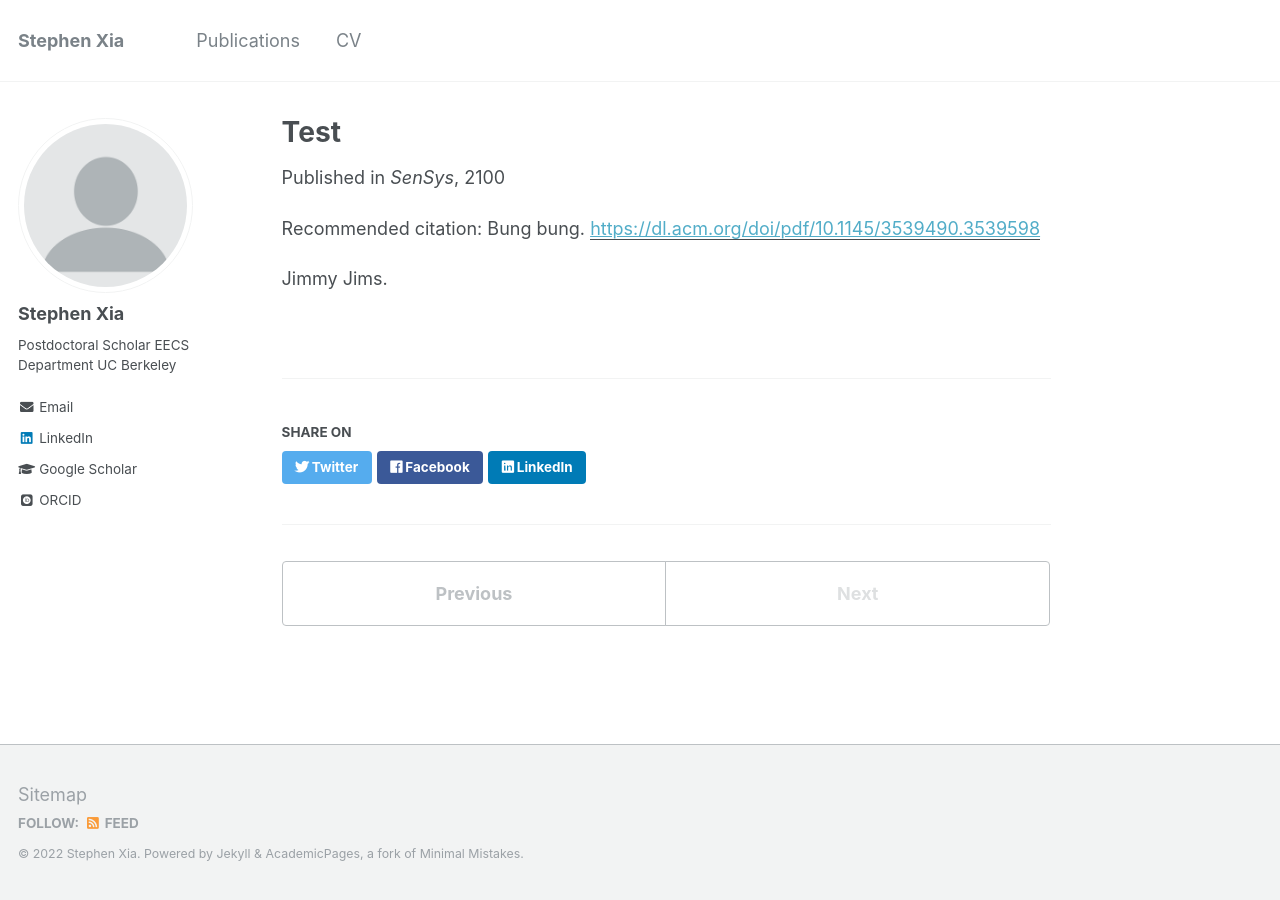
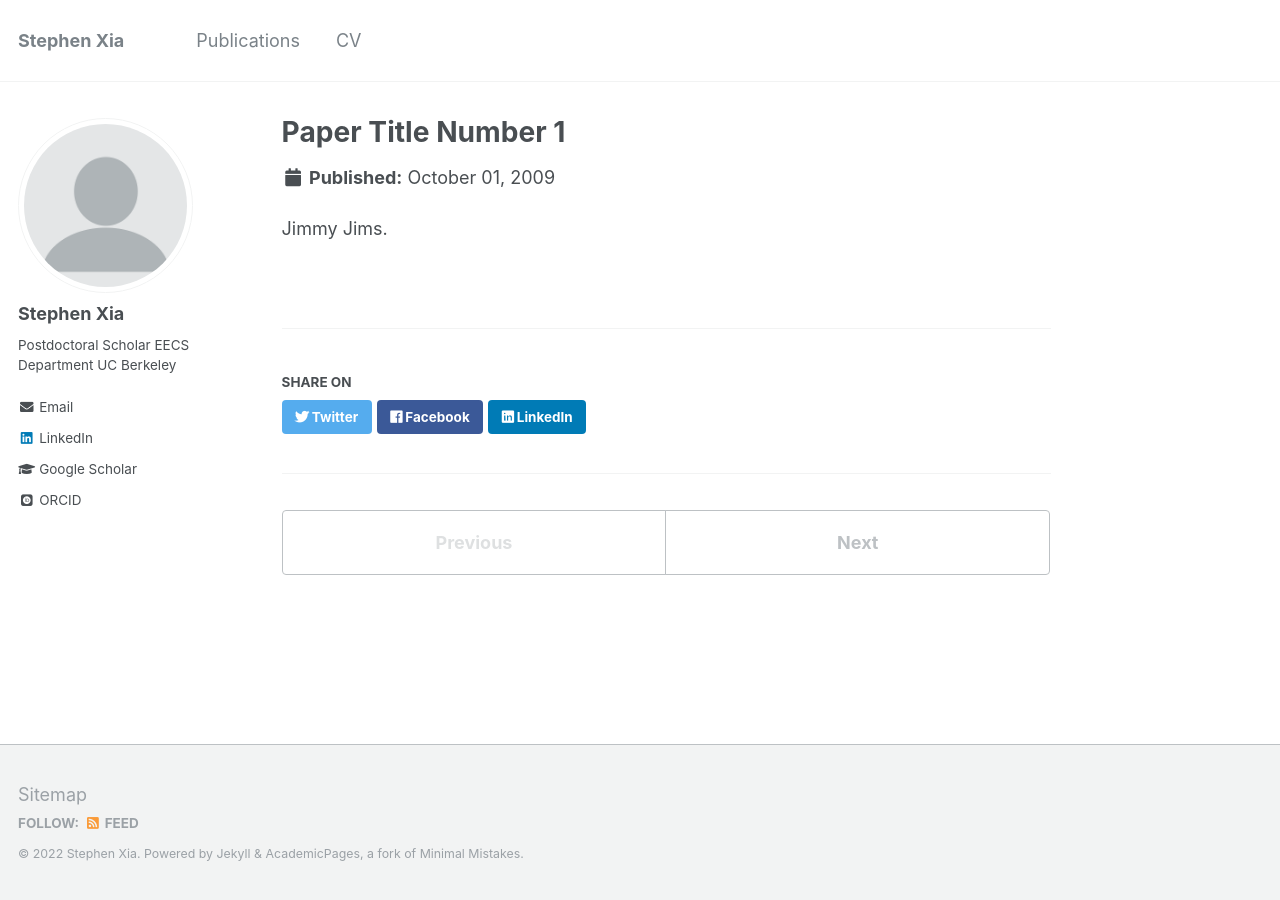
Before and after one commit to stephenxia/stephenxia.github.io, a Jekyll site: the page built from _publications/2009-10-01-paper-title-number-1.md, in a window 1280 px wide. Built offline with Jekyll 4.4.1, drawn with Linux system fonts in a browser that asks for light colours; some web fonts are replaced.

Commit message:
testing publications

```diff
--- a/_publications/2009-10-01-paper-title-number-1.md
+++ b/_publications/2009-10-01-paper-title-number-1.md
@@ -1,11 +1,4 @@
 ---
-title: "Test"
-collection: publications
-permalink: /publication/test
-excerpt: 'hi.'
-date: 2100-11-21
-venue: 'SenSys'
-paperurl: 'https://dl.acm.org/doi/pdf/10.1145/3539490.3539598'
-citation: 'Bung bung.'
+excerpt: 'hihihi: https://dl.acm.org/doi/pdf/10.1145/3539490.3539598'
 ---
 Jimmy Jims.
```
